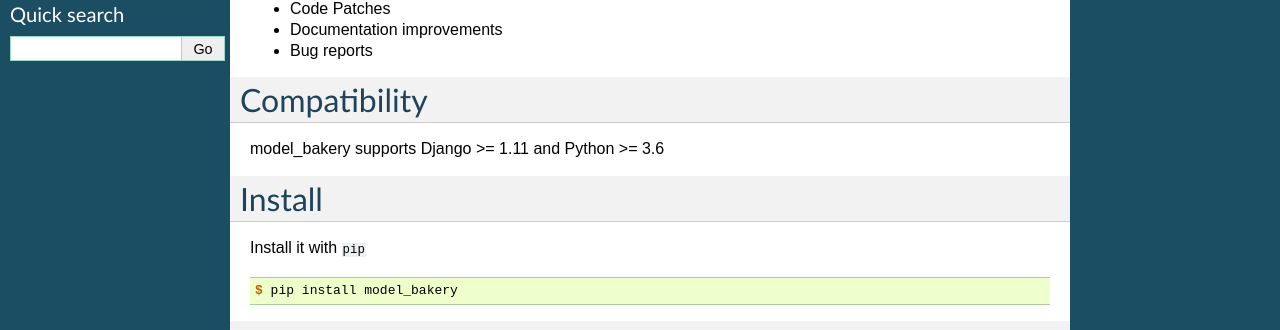
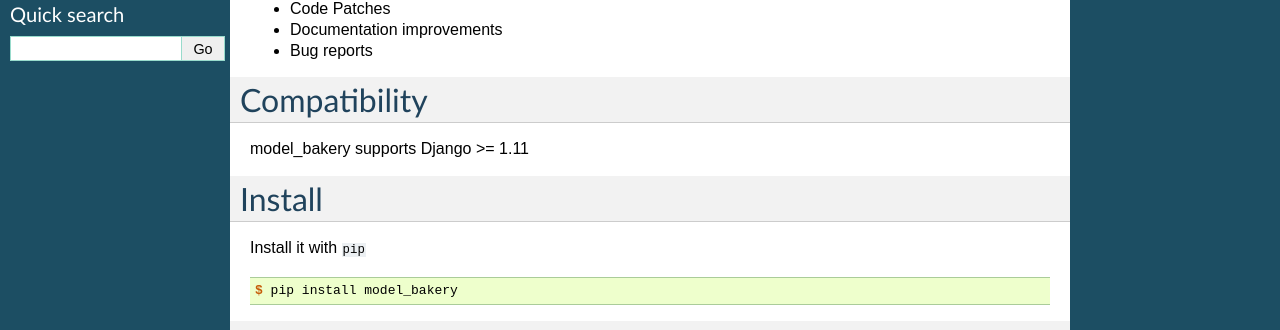
Before and after one commit to model-bakers/model_bakery, a Sphinx documentation site: the page built from docs/source/index.rst, in a window 1280 px wide. Shown: the part 323-653 px from the top of the page. Built offline with Sphinx 7.4.7, drawn with Linux system fonts in a browser that asks for light colours.

```diff
--- a/docs/source/index.rst
+++ b/docs/source/index.rst
@@ -21,7 +21,7 @@ As an open source project, Model Bakery welcomes contributions of many forms. Ex
 Compatibility
 =============
 
-model_bakery supports Django >= 1.11 and Python >= 3.6
+model_bakery supports Django >= 1.11
 
 Install
 =======
```
Also changed, not shown: CHANGELOG.md (+0 -1 lines), .travis.yml, 1 other file.
